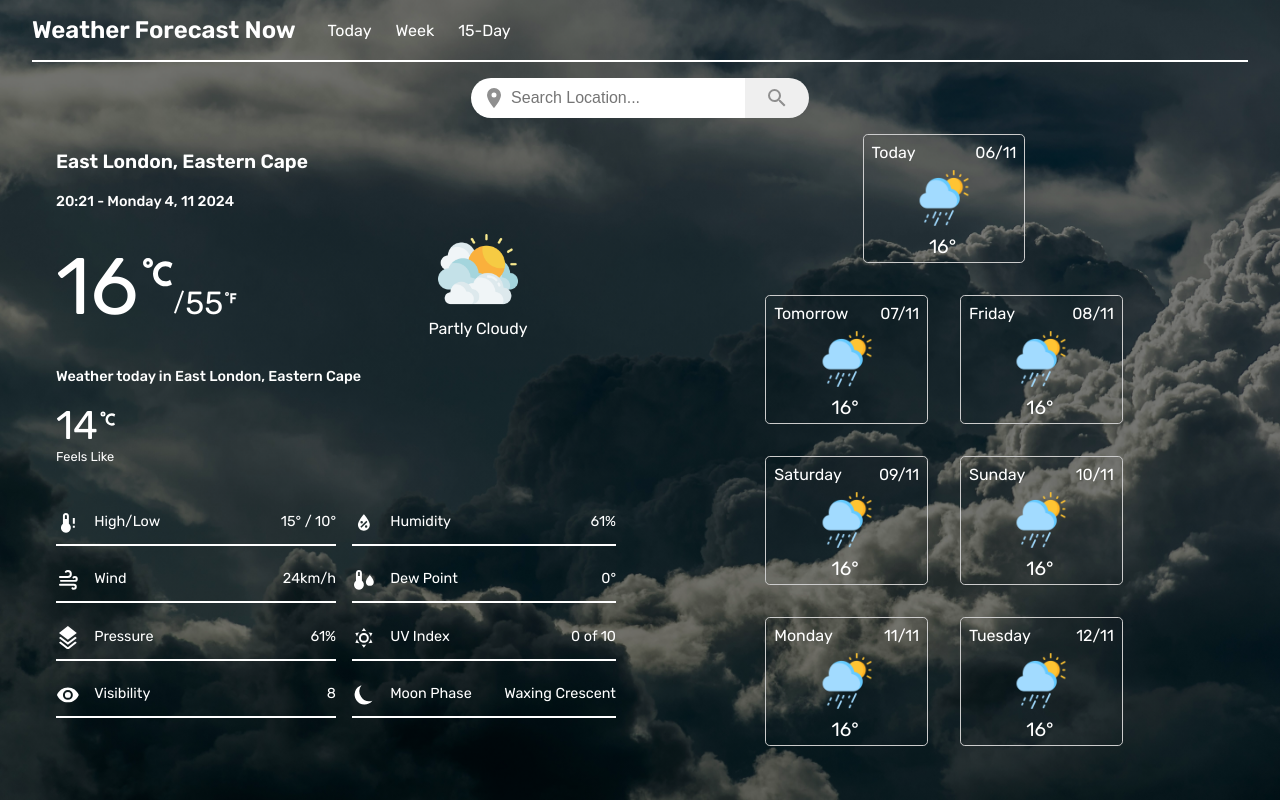
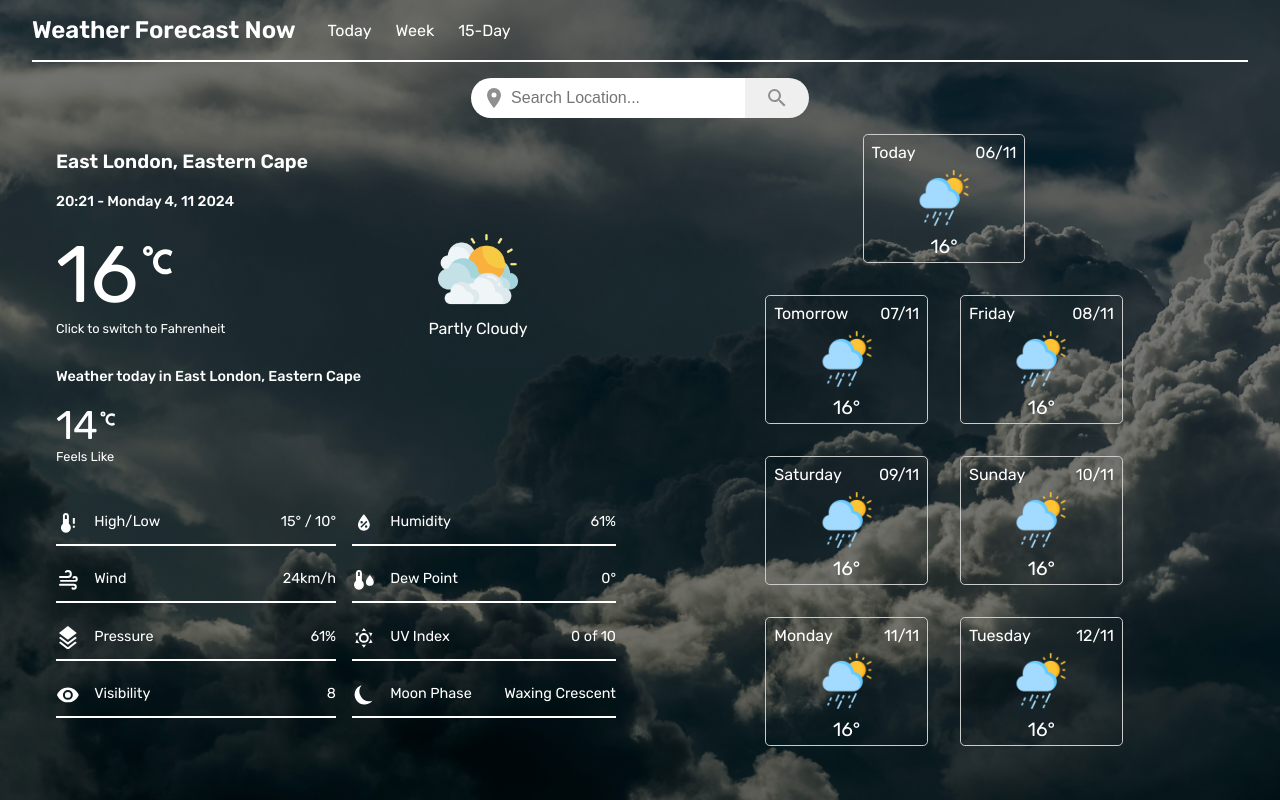
Before and after one commit to JosephDuvvani/weather-app, a website built with webpack: page src/template.html in a window 1280 px wide. Built offline with nearby package versions, Linux system fonts and the light colour scheme.

Commit message:
Add data units change functionality

```diff
--- a/src/display-data.js
+++ b/src/display-data.js
@@ -17,13 +17,6 @@ export default function () {
   const dewPoint = document.getElementById("dew_point");
   const uvIndex = document.getElementById("uv_index");
   const moonPhase = document.getElementById("moon_phase");
-
-  //Week
-  const day = document.querySelectorAll(".day");
-  const date = document.querySelectorAll(".date");
-  const weatherImage = document.querySelectorAll(".weather-image");
-  const daytempCelsius = document.querySelectorAll(".daytemp-celsius");
-  const daytempFahrenheit = document.querySelectorAll(".daytemp-fahrenheit");
 
   function display(ref, value) {
     ref.textContent = "";
@@ -98,25 +91,50 @@ export default function () {
     display(moonPhase, input);
   };
 
-  const showWeekday = (
-    dayNum,
-    newDay,
-    newDate,
-    newImage,
-    dayTempC,
-    dayTempF
-  ) => {
+  //Week
+  const day = document.querySelectorAll(".day");
+  const date = document.querySelectorAll(".date");
+  const weatherImage = document.querySelectorAll(".weather-image");
+  const tempWeekday = document.querySelectorAll(".daytemp");
+  const inactiveUnitSystem = document.getElementById("inactive-units");
+
+  const showWeekday = (dayNum, newDay, newDate, newImage, dayTemp) => {
     day[dayNum].textContent = "";
     date[dayNum].textContent = "";
     weatherImage[dayNum].src = "#";
-    daytempCelsius[dayNum].textContent = "";
-    daytempFahrenheit[dayNum].textContent = "";
+    tempWeekday[dayNum].textContent = "";
 
     day[dayNum].textContent = newDay;
     date[dayNum].textContent = newDate;
     weatherImage[dayNum].src = newImage;
-    daytempCelsius[dayNum].textContent = dayTempC;
-    daytempFahrenheit[dayNum].textContent = dayTempF;
+    tempWeekday[dayNum].textContent = dayTemp;
+  };
+
+  //Units
+  const daytemp = document.querySelectorAll(".temp-track");
+  let unitSystem = "C/kph";
+
+  const getUnitSystem = () => unitSystem;
+  const setUnitSystem = (units) => (unitSystem = units);
+  const showUnitSystem = () => {
+    if (!(unitSystem === "C/kph")) {
+      inactiveUnitSystem.textContent = "";
+      inactiveUnitSystem.textContent = "Celsius";
+      daytemp.forEach((temp) => {
+        temp.style.bottom = "0";
+      });
+    } else {
+      inactiveUnitSystem.textContent = "";
+      inactiveUnitSystem.textContent = "Fahrenheit";
+      daytemp.forEach((temp) => {
+        temp.style.bottom = "initial";
+      });
+    }
+  };
+
+  const changeDaytemp = (dayNum, temp) => {
+    tempWeekday[dayNum].textContent = "";
+    tempWeekday[dayNum].textContent = temp;
   };
 
   return {
@@ -138,5 +156,9 @@ export default function () {
     showUVIndex,
     showMoonPhase,
     showWeekday,
+    getUnitSystem,
+    setUnitSystem,
+    showUnitSystem,
+    changeDaytemp,
   };
 }
--- a/src/index.js
+++ b/src/index.js
@@ -3,9 +3,10 @@ import DisplayData from "./display-data";
 import cloudy from "./icons/cloudy.png";
 import rainy from "./icons/rain.png";
 import { format, compareAsc } from "date-fns";
-import { ta } from "date-fns/locale";
+import { da, ta } from "date-fns/locale";
 
 const weatherApp = DisplayData();
+let currentWeatherData;
 
 async function getWeatherData(location) {
   const request = new Request(
@@ -112,6 +113,7 @@ const displayLocationWeather = () => {
   weatherData.then((result) => {
     if (!result) return;
     const data = getFilteredData(result);
+    currentWeatherData = data;
 
     //Weather Card
     let location = data.address;
@@ -176,6 +178,49 @@ searchClearButton.addEventListener("click", (e) => {
   searchClearButton.style.visibility = "hidden";
 });
 
+const changeUnits = document.getElementById("switch-units");
+
+changeUnits.addEventListener("click", () => {
+  if (!currentWeatherData) return;
+
+  const currentUnits = weatherApp.getUnitSystem();
+  currentUnits === "C/kph"
+    ? weatherApp.setUnitSystem("F/mph")
+    : weatherApp.setUnitSystem("C/kph");
+
+  weatherApp.showUnitSystem();
+
+  const today = currentWeatherData.days[0];
+
+  if (currentUnits === "C/kph") {
+    weatherApp.showMaxMinTemp(
+      `${Math.trunc(+today.tempmax)}° / ${Math.trunc(+today.tempmin)}°`
+    );
+    weatherApp.showWind(`${(+today.windspeed).toFixed(1)} m/h`);
+    weatherApp.showVisibility(`${(+today.visibility).toFixed(1)} m`);
+    weatherApp.showDew(`${Math.trunc(today.dew)}°`);
+
+    for (let i = 0; i < 7; i++) {
+      let temp = `${Math.trunc(+currentWeatherData.days[i].temp)}°`;
+      weatherApp.changeDaytemp(i, temp);
+    }
+  } else {
+    weatherApp.showMaxMinTemp(
+      `${fahrenheitToCelsius(today.tempmax)}° / ${fahrenheitToCelsius(
+        today.tempmin
+      )}°`
+    );
+    weatherApp.showWind(`${milesToKilometers(today.windspeed)} km/h`);
+    weatherApp.showVisibility(`${milesToKilometers(today.visibility)} km`);
+    weatherApp.showDew(`${fahrenheitToCelsius(today.dew)}°`);
+
+    for (let i = 0; i < 7; i++) {
+      let temp = `${fahrenheitToCelsius(+currentWeatherData.days[i].temp)}°`;
+      weatherApp.changeDaytemp(i, temp);
+    }
+  }
+});
+
 //Dumby DOM content
 document.getElementById("weather_descr_icon").src = cloudy;
 
--- a/src/style.css
+++ b/src/style.css
@@ -167,21 +167,23 @@ h2.address {
 }
 
 .weather_card .temp {
+    display: grid;
+    grid-template-rows: 1fr min-content ;
+}
+
+.temp .tunnel {
+    height: 4.25rem;
+    overflow: hidden;
+    position: relative;
     align-self: center;
 }
 
-.temp {
-    display: flex;
-    align-items: baseline;
+.temp .track {
+    position: absolute;
 }
 
-.weather_card .temp .temperature:first-child{
+.weather_card .temp .temperature{
     font-size: 5rem;
-}
-
-.weather_card .temp .temperature:last-child{
-    font-size: 2rem;
-    cursor: pointer;
 }
 
 .celsius,
@@ -198,17 +200,20 @@ h2.address {
     line-height: .85;
 }
 
+.switch-units {
+    font-size: .8em;
+    cursor: pointer;
+    margin-bottom: .5rem;
+    width: fit-content;
+}
+
+.switch-units:hover {
+    color: hsl(120, 76%, 39%);
+}
+
 .unit svg {
     width: .5em;
     fill: currentColor;
-}
-
-.temp .line {
-    width: 2px;
-    height: 1.5rem;
-    background-color: #fff;
-    transform: rotate(20deg);
-    margin-right: .3em;
 }
 
 .weather_card-container {
@@ -354,6 +359,7 @@ h2.address {
 
 .daytemp {
     display: grid;
+    justify-items: center;
     justify-self: center;
     font-size: 1.2em;
     position: absolute;
--- a/src/template.html
+++ b/src/template.html
@@ -70,27 +70,39 @@
           <div class="weather_card">
             <h2 class="address" id="address">East London, Eastern Cape</h2>
             <div class="datetime" id="datetime">20:21 - Monday 4, 11 2024</div>
-            <div class="temp">
+            <div class="temp" id="main-temp">
+              <div class="tunnel">
+                <div class="track temp-track">
                   <div class="celsius temperature">
                     <span class="temp_value" id="temp-celsius">16</span>
                     <div class="unit">
-                  <svg xmlns="http://www.w3.org/2000/svg" viewBox="0 0 24 24">
+                      <svg
+                        xmlns="http://www.w3.org/2000/svg"
+                        viewBox="0 0 24 24"
+                      >
                         <path
                           d="M16.5,5C18.05,5 19.5,5.47 20.69,6.28L19.53,9.17C18.73,8.44 17.67,8 16.5,8C14,8 12,10 12,12.5C12,15 14,17 16.5,17C17.53,17 18.47,16.66 19.23,16.08L20.37,18.93C19.24,19.61 17.92,20 16.5,20A7.5,7.5 0 0,1 9,12.5A7.5,7.5 0 0,1 16.5,5M6,3A3,3 0 0,1 9,6A3,3 0 0,1 6,9A3,3 0 0,1 3,6A3,3 0 0,1 6,3M6,5A1,1 0 0,0 5,6A1,1 0 0,0 6,7A1,1 0 0,0 7,6A1,1 0 0,0 6,5Z"
                         />
                       </svg>
                     </div>
                   </div>
-              <div class="line"></div>
                   <div class="fahrenheit temperature">
                     <span class="temp_value" id="temp-fahrenheit">55</span>
                     <div class="unit">
-                  <svg xmlns="http://www.w3.org/2000/svg" viewBox="0 0 24 24">
+                      <svg
+                        xmlns="http://www.w3.org/2000/svg"
+                        viewBox="0 0 24 24"
+                      >
                         <path
                           d="M11,20V5H20V8H14V11H19V14H14V20H11M6,3A3,3 0 0,1 9,6A3,3 0 0,1 6,9A3,3 0 0,1 3,6A3,3 0 0,1 6,3M6,5A1,1 0 0,0 5,6A1,1 0 0,0 6,7A1,1 0 0,0 7,6A1,1 0 0,0 6,5Z"
                         />
                       </svg>
                     </div>
+                  </div>
+                </div>
+              </div>
+              <div class="switch-units" id="switch-units">
+                Click to switch to <span id="inactive-units">Fahrenheit</span>
               </div>
             </div>
             <div class="weather_descr">
@@ -106,7 +118,7 @@
               <div class="data_table_header" id="table_header">
                 <div class="feelslike">
                   <div class="container">
-                    <div class="feelslike_temp">
+                    <div class="feelslike_temp temp-track">
                       <div class="celsius temperature">
                         <span class="temp_value" id="feelslike-celsius"
                           >14</span
@@ -277,12 +289,7 @@
                 <img src="#" alt="Weather Image" class="weather-image" />
               </div>
               <div class="daytemp-container">
-                <div class="daytemp">
-                  <div class="daytemp-celsius celsius temperature">16°</div>
-                  <div class="daytemp-fahrenheit fahrenheit temperature">
-                    55°
-                  </div>
-                </div>
+                <span class="daytemp">16°</span>
               </div>
             </li>
             <li class="day-2 weekday">
@@ -294,12 +301,7 @@
                 <img src="#" alt="Weather Image" class="weather-image" />
               </div>
               <div class="daytemp-container">
-                <div class="daytemp">
-                  <div class="daytemp-celsius celsius temperature">16°</div>
-                  <div class="daytemp-fahrenheit fahrenheit temperature">
-                    55°
-                  </div>
-                </div>
+                <span class="daytemp">16°</span>
               </div>
             </li>
             <li class="day-3 weekday">
@@ -311,12 +313,7 @@
                 <img src="#" alt="Weather Image" class="weather-image" />
               </div>
               <div class="daytemp-container">
-                <div class="daytemp">
-                  <div class="daytemp-celsius celsius temperature">16°</div>
-                  <div class="daytemp-fahrenheit fahrenheit temperature">
-                    55°
-                  </div>
-                </div>
+                <span class="daytemp">16°</span>
               </div>
             </li>
             <li class="day-4 weekday">
@@ -328,12 +325,7 @@
                 <img src="#" alt="Weather Image" class="weather-image" />
               </div>
               <div class="daytemp-container">
-                <div class="daytemp">
-                  <div class="daytemp-celsius celsius temperature">16°</div>
-                  <div class="daytemp-fahrenheit fahrenheit temperature">
-                    55°
-                  </div>
-                </div>
+                <span class="daytemp">16°</span>
               </div>
             </li>
             <li class="day-5 weekday">
@@ -345,12 +337,7 @@
                 <img src="#" alt="Weather Image" class="weather-image" />
               </div>
               <div class="daytemp-container">
-                <div class="daytemp">
-                  <div class="daytemp-celsius celsius temperature">16°</div>
-                  <div class="daytemp-fahrenheit fahrenheit temperature">
-                    55°
-                  </div>
-                </div>
+                <span class="daytemp">16°</span>
               </div>
             </li>
             <li class="day-6 weekday">
@@ -362,12 +349,7 @@
                 <img src="#" alt="Weather Image" class="weather-image" />
               </div>
               <div class="daytemp-container">
-                <div class="daytemp">
-                  <div class="daytemp-celsius celsius temperature">16°</div>
-                  <div class="daytemp-fahrenheit fahrenheit temperature">
-                    55°
-                  </div>
-                </div>
+                <span class="daytemp">16°</span>
               </div>
             </li>
             <li class="day-7 weekday">
@@ -379,12 +361,7 @@
                 <img src="#" alt="Weather Image" class="weather-image" />
               </div>
               <div class="daytemp-container">
-                <div class="daytemp">
-                  <div class="daytemp-celsius celsius temperature">16°</div>
-                  <div class="daytemp-fahrenheit fahrenheit temperature">
-                    55°
-                  </div>
-                </div>
+                <span class="daytemp">16°</span>
               </div>
             </li>
           </ul>
```
Lines whose indentation alone changed are shown as unchanged.
